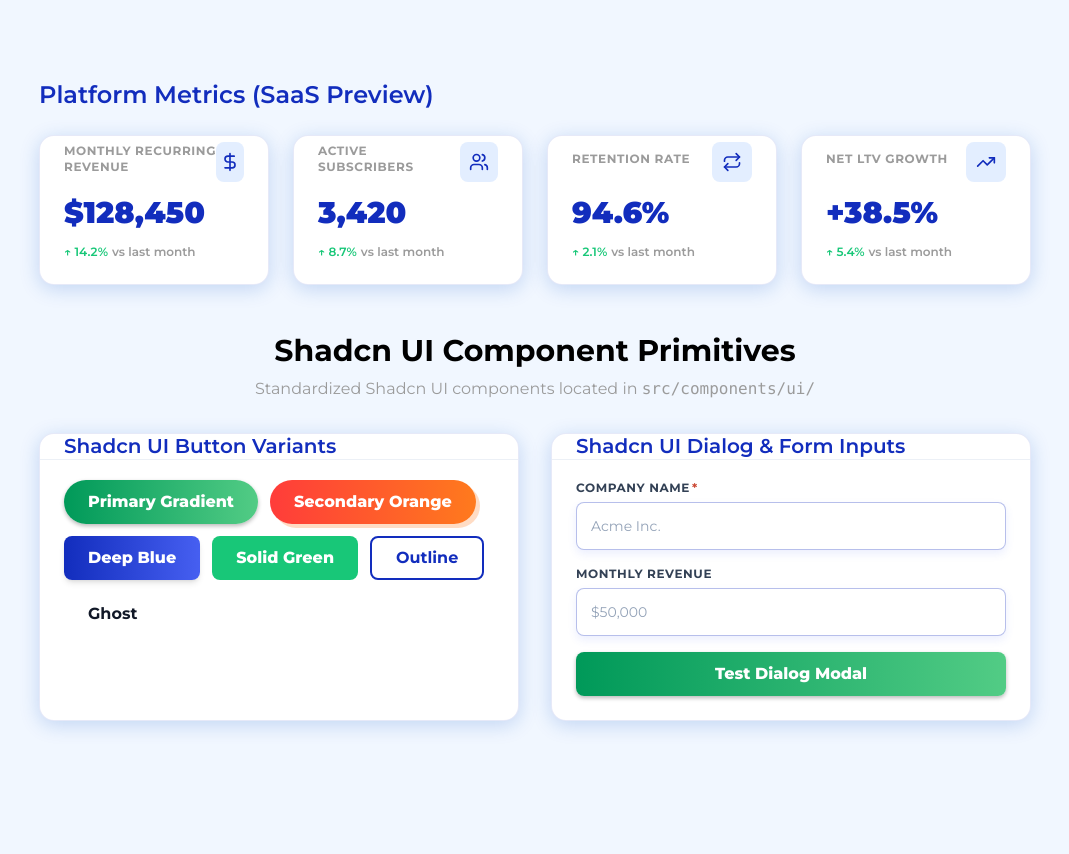
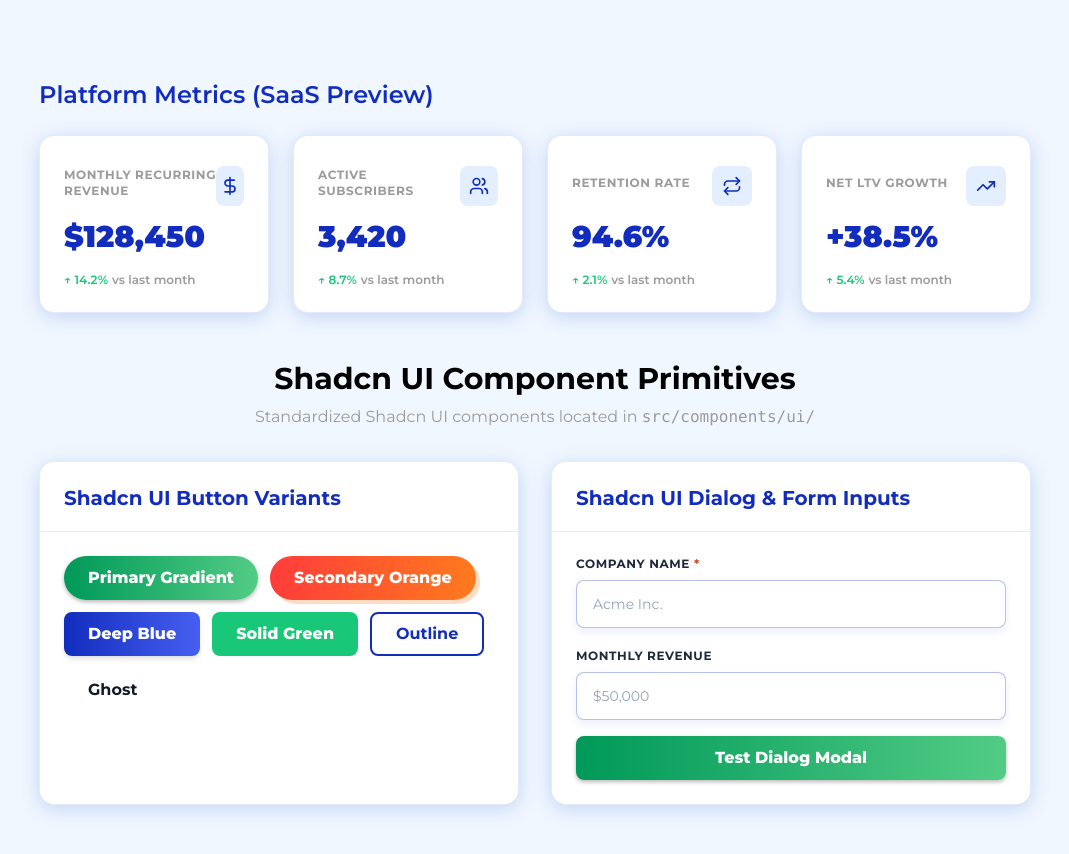
Before and after one commit to anhhoang-1002/wowloop-react-design-system, a React (Vite) app: page / in a window 1280 px wide. Shown: the part 520-1374 px from the top of the page, without its empty margins (105-1174 px from the left). Before the commit the page ends 1353 px from the top, so only its background shows below. Built offline with nearby package versions, Linux system fonts and the light colour scheme.

Commit message:
style: restore Wowsuite.ai visual design style with elevated margins around header dividers and input fields

```diff
--- a/src/components/ui/card.tsx
+++ b/src/components/ui/card.tsx
@@ -6,10 +6,10 @@
   React.HTMLAttributes<HTMLDivElement> & { variant?: "blue-shadow" | "light" | "input-shadow" | "pill" }
 >(({ className, variant = "blue-shadow", ...props }, ref) => {
   const variantStyles = {
-    "blue-shadow": "bg-white rounded-xl shadow-card-blue border border-secondary/10",
-    light: "bg-white rounded-xl shadow-sm border border-border",
-    "input-shadow": "bg-white rounded-lg shadow-input-shadow border border-secondary/30",
-    pill: "bg-white rounded-pill shadow-pill-shadow border border-secondary/10",
+    "blue-shadow": "bg-white rounded-[15px] shadow-card-blue border border-secondary/10",
+    light: "bg-white rounded-[15px] shadow-sm border border-border",
+    "input-shadow": "bg-white rounded-[10px] shadow-input-shadow border border-secondary/30",
+    pill: "bg-white rounded-[52px] shadow-pill-shadow border border-secondary/10",
   };
 
   return (
@@ -33,8 +33,8 @@
   <div
     ref={ref}
     className={cn(
-      "flex flex-col space-y-1.5 px-6 py-4.5",
-      hasDivider && "border-b border-border/60",
+      "flex flex-col space-y-1.5 px-6 pt-6 pb-5",
+      hasDivider && "border-b border-border/80 mb-1",
       className
     )}
     {...props}
@@ -48,7 +48,7 @@
 >(({ className, ...props }, ref) => (
   <h3
     ref={ref}
-    className={cn("text-xl font-semibold leading-tight text-secondary", className)}
+    className={cn("text-xl font-bold text-secondary leading-tight", className)}
     {...props}
   />
 ));
@@ -60,7 +60,7 @@
 >(({ className, ...props }, ref) => (
   <p
     ref={ref}
-    className={cn("text-sm text-muted-foreground mt-1", className)}
+    className={cn("text-sm text-muted-foreground mt-1.5", className)}
     {...props}
   />
 ));
@@ -70,7 +70,7 @@
   HTMLDivElement,
   React.HTMLAttributes<HTMLDivElement>
 >(({ className, ...props }, ref) => (
-  <div ref={ref} className={cn("p-6 pt-5 space-y-4", className)} {...props} />
+  <div ref={ref} className={cn("px-6 pt-5 pb-6 space-y-5", className)} {...props} />
 ));
 CardContent.displayName = "CardContent";
 
@@ -80,7 +80,7 @@
 >(({ className, ...props }, ref) => (
   <div
     ref={ref}
-    className={cn("flex items-center px-6 py-4 border-t border-border/60 bg-slate-50/50", className)}
+    className={cn("flex items-center px-6 py-5 border-t border-border/80 bg-slate-50/50 mt-4", className)}
     {...props}
   />
 ));
--- a/src/components/ui/input.tsx
+++ b/src/components/ui/input.tsx
@@ -15,12 +15,12 @@
     const isFloating = Boolean(floatingLabel && !label);
 
     return (
-      <div className="relative w-full mb-4 text-left">
-        {/* Standard Label Above Input */}
+      <div className="relative w-full mb-5 text-left">
+        {/* Standard Label Above Input (Wowsuite Style) */}
         {displayLabel && !isFloating && (
-          <label className="block text-xs font-bold text-slate-700 uppercase tracking-wider mb-1.5">
+          <label className="block text-xs font-bold text-slate-800 uppercase tracking-wider mb-2">
             {displayLabel}
-            {requiredStar && <span className="text-danger ml-0.5">*</span>}
+            {requiredStar && <span className="text-danger ml-1">*</span>}
           </label>
         )}
 
@@ -29,7 +29,7 @@
             type={type}
             ref={ref}
             className={cn(
-              "peer flex h-12 w-full rounded-md border border-secondary/30 bg-white px-3.5 text-sm text-slate-900 shadow-input-shadow transition-all placeholder:text-slate-400 focus-visible:outline-none focus-visible:ring-2 focus-visible:ring-secondary/50 focus-visible:border-secondary disabled:cursor-not-allowed disabled:opacity-50",
+              "peer flex h-12 w-full rounded-md border border-secondary/30 bg-white px-4 text-sm text-slate-900 shadow-input-shadow transition-all placeholder:text-slate-400 focus-visible:outline-none focus-visible:ring-2 focus-visible:ring-secondary/50 focus-visible:border-secondary disabled:cursor-not-allowed disabled:opacity-50",
               isFloating && "pt-5 pb-1 placeholder-transparent",
               error && "bg-danger-bg border-danger focus-visible:ring-danger",
               className
@@ -40,14 +40,14 @@
 
           {/* Floating Label (Triggers when input has class `peer`) */}
           {isFloating && (
-            <label className="absolute left-3.5 top-3.5 text-sm text-slate-400 pointer-events-none transition-all duration-150 peer-focus:top-1.5 peer-focus:text-[10px] peer-focus:font-bold peer-focus:text-secondary peer-[:not(:placeholder-shown)]:top-1.5 peer-[:not(:placeholder-shown)]:text-[10px] peer-[:not(:placeholder-shown)]:font-bold peer-[:not(:placeholder-shown)]:text-secondary">
+            <label className="absolute left-4 top-3.5 text-sm text-slate-400 pointer-events-none transition-all duration-150 peer-focus:top-1.5 peer-focus:text-[10px] peer-focus:font-bold peer-focus:text-secondary peer-[:not(:placeholder-shown)]:top-1.5 peer-[:not(:placeholder-shown)]:text-[10px] peer-[:not(:placeholder-shown)]:font-bold peer-[:not(:placeholder-shown)]:text-secondary">
               {floatingLabel}
-              {requiredStar && <span className="text-danger ml-0.5">*</span>}
+              {requiredStar && <span className="text-danger ml-1">*</span>}
             </label>
           )}
         </div>
 
-        {error && <p className="text-xs font-medium text-danger mt-1">{error}</p>}
+        {error && <p className="text-xs font-medium text-danger mt-1.5">{error}</p>}
       </div>
     );
   }
```
